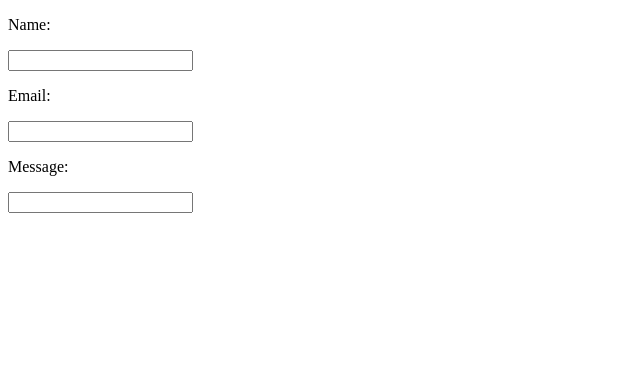
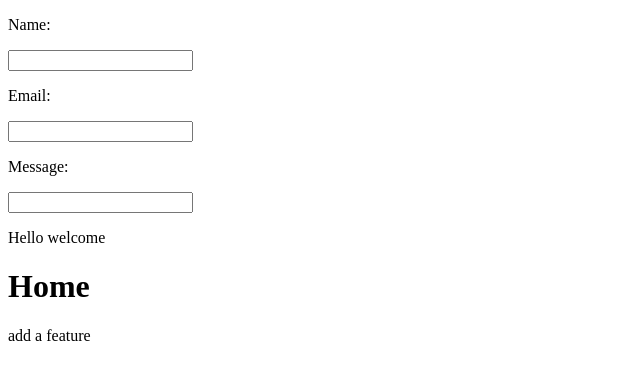
Before and after one commit to KesaraKekulawala/uom-labsession-21, a plain HTML site: page index.html in a window 1280 px wide. Shown: the whole page, without its empty margins (0-640 px from the left). Drawn offline with Linux system fonts and the light colour scheme.

Commit message:
added new headings

```diff
--- a/index.html
+++ b/index.html
@@ -14,5 +14,8 @@
             <p>Message: </p>
             <input type="text"><br>
         </form>
+        <p>Hello welcome</p>
+        <h1>Home</h1>
+        <p>add a feature</p>
     </body>
 </html>
```
